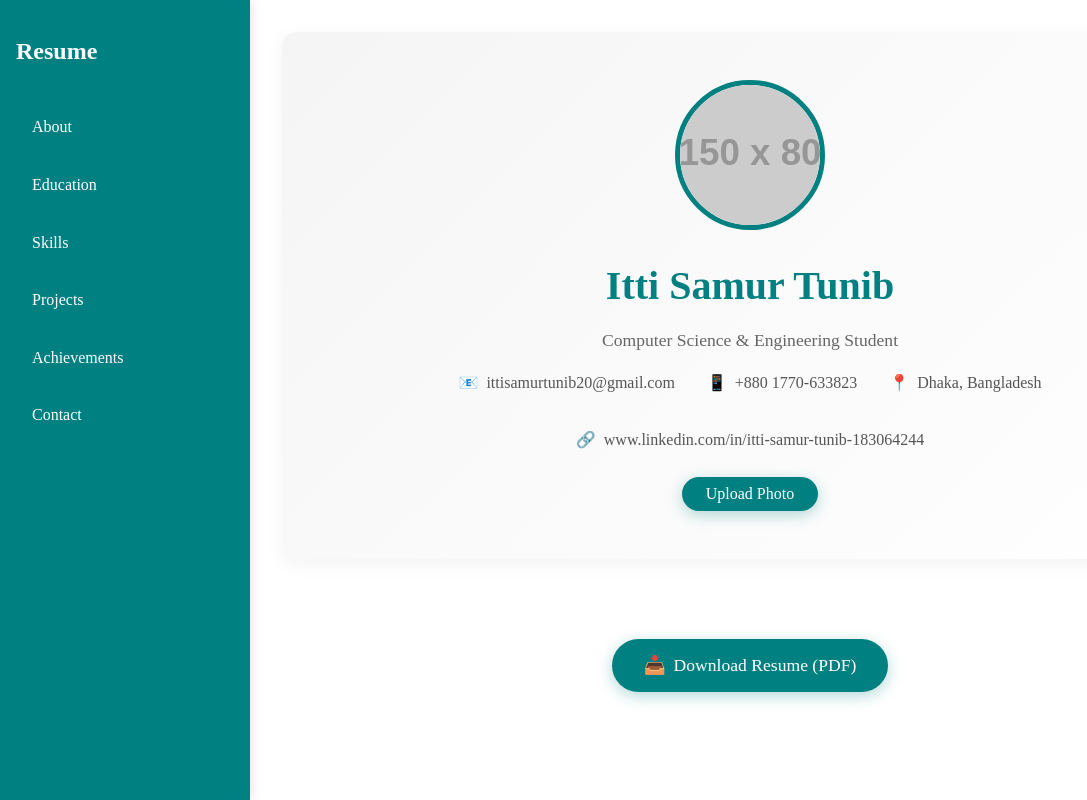
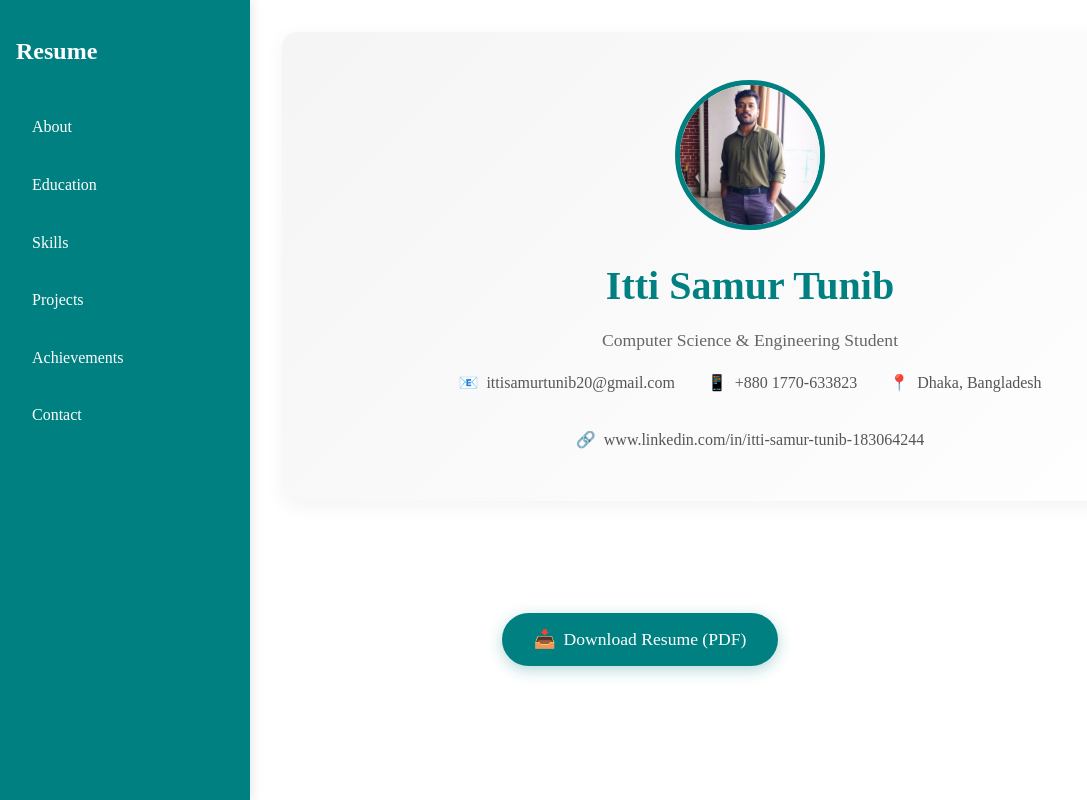
Before and after one commit to Rumas0/resume_01, a website: page index.html in a window 1280 px wide. Shown: the whole page, without its empty margins (0-1087 px from the left). Drawn offline with Linux system fonts and the light colour scheme; placeholder pictures from the web are drawn by us.

Commit message:
up_btn_remove_Commit_02

```diff
--- a/index.html
+++ b/index.html
@@ -374,12 +374,11 @@
     <div class="container">
       <!-- Header Section -->
       <header class="header active" id="about">
-        <img
-          src="https://via.placeholder.com/150/008080/ffffff?text=Your+Photo"
-          alt="Profile"
-          class="profile-img"
-          id="profileImage"
-        />
+        <img src="./Samur_Self.jpg"
+        alt="Profile"
+        class="profile-img"
+        id="profileImage"
+        onerror="this.src='https://via.placeholder.com/150/008080/ffffff?text=Your+Photo'" />
         <h1>Itti Samur Tunib</h1>
         <p class="tagline">Computer Science & Engineering Student</p>
         <div class="contact-info">
@@ -400,20 +399,6 @@
             <span>www.linkedin.com/in/itti-samur-tunib-183064244</span>
           </div>
         </div>
-        <div style="margin-top: 1.5rem">
-          <input
-            type="file"
-            id="photoUpload"
-            accept="image/*"
-            style="display: none"
-          />
-          <button
-            onclick="document.getElementById('photoUpload').click()"
-            class="download-btn"
-            style="padding: 0.5rem 1.5rem; font-size: 1rem"
-          >
-            Upload Photo
-          </button>
         </div>
       </header>
 
```
